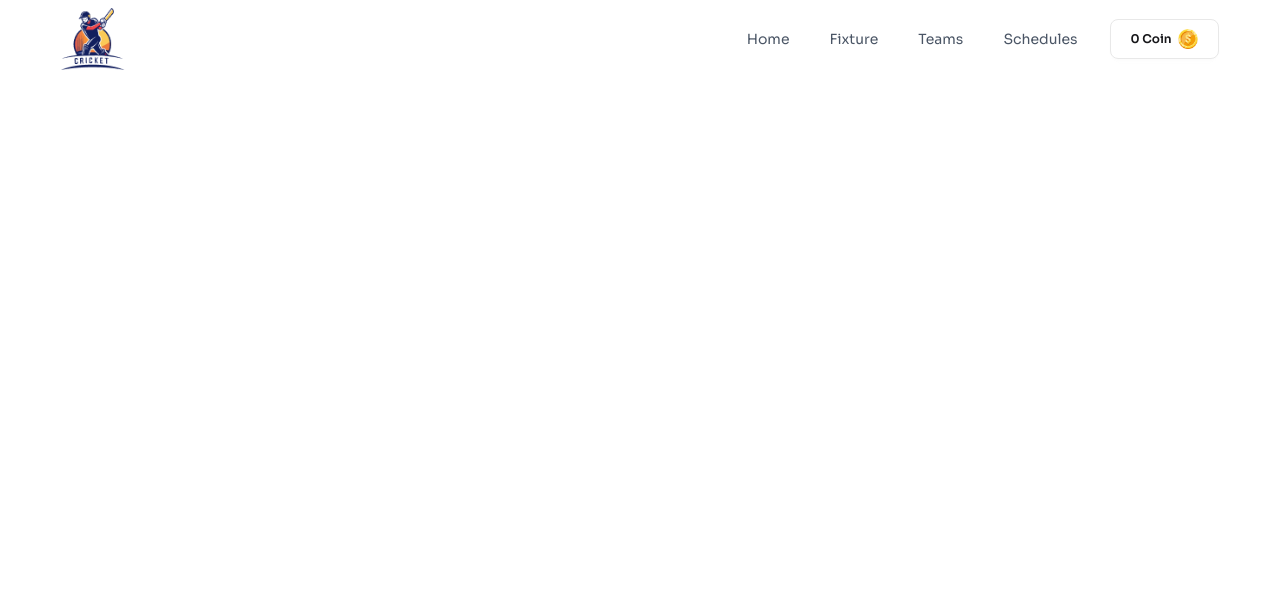
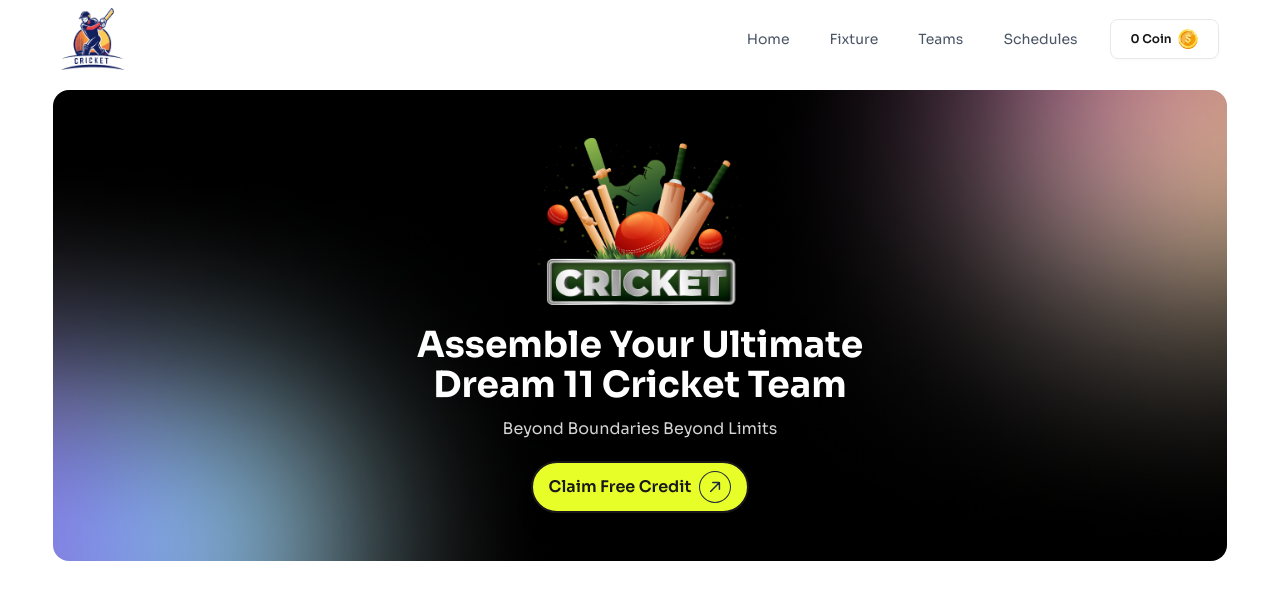
Before and after one commit to ornobsingh/DreamEleven-react, a React (Vite) app: page / in a window 1280 px wide. Shown: the top 600 px of the page. Built offline with nearby package versions, Linux system fonts and the light colour scheme.

Commit message:
adding hero section

```diff
--- a/src/App.jsx
+++ b/src/App.jsx
@@ -1,3 +1,4 @@
+import Hero from "./components/Hero/Hero";
 import Navbar from "./components/Navbar/Navbar";
 
 function App() {
@@ -5,6 +6,7 @@ function App() {
     <>
       <div className="w-11/12 mx-auto">
         <Navbar />
+        <Hero />
       </div>
     </>
   );
--- /dev/null
+++ b/src/components/Hero/Hero.css
@@ -0,0 +1,6 @@
+.hero {
+  background-image: url(../../assets/bg-shadow.png);
+  background-position: center;
+  background-repeat: no-repeat;
+  background-size: cover;
+}
--- /dev/null
+++ b/src/components/Hero/Hero.jsx
@@ -0,0 +1,40 @@
+// import heroBg from "../../assets/bg-shadow.png";
+import heroImg from "../../assets/banner-main.png";
+import "./Hero.css";
+
+export default function Hero() {
+  return (
+    <div>
+      <div className="hero bg-black rounded-2xl">
+        <div className="hero-content  ">
+          <div className="max-w-md flex flex-col items-center justify-center py-8 text-center ">
+            <img className="w-52 mb-5 rounded" src={heroImg} alt="" />
+            <h1 className="mb-3 text-4xl font-bold text-white">
+              Assemble Your Ultimate Dream 11 Cricket Team
+            </h1>
+            <p className="mb-5 text-neutral-300">
+              Beyond Boundaries Beyond Limits
+            </p>
+
+            <button
+              type="submit"
+              className="flex justify-center gap-2 items-center mx-auto shadow-xl text-md bg-[#E7FE29] hover:bg-[#e9fe29d7] duration-300 ease-in-out backdrop-blur-md lg:font-semibold isolation-auto before:absolute before:w-full before:transition-all before:duration-700 before:hover:w-full before:-left-full before:hover:left-0 before:rounded-full before:bg-emerald-500  before:-z-10 before:aspect-square before:hover:scale-150 before:hover:duration-700 relative z-10 px-4 py-2 overflow-hidden border-2 rounded-full group cursor-pointer"
+            >
+              Claim Free Credit
+              <svg
+                className="w-8 h-8 justify-end group-hover:rotate-90 group-hover:bg-gray-50 text-gray-50 ease-linear duration-300 rounded-full border border-gray-800  p-2 rotate-45"
+                viewBox="0 0 16 19"
+                xmlns="http://www.w3.org/2000/svg"
+              >
+                <path
+                  d="M7 18C7 18.5523 7.44772 19 8 19C8.55228 19 9 18.5523 9 18H7ZM8.70711 0.292893C8.31658 -0.0976311 7.68342 -0.0976311 7.29289 0.292893L0.928932 6.65685C0.538408 7.04738 0.538408 7.68054 0.928932 8.07107C1.31946 8.46159 1.95262 8.46159 2.34315 8.07107L8 2.41421L13.6569 8.07107C14.0474 8.46159 14.6805 8.46159 15.0711 8.07107C15.4616 7.68054 15.4616 7.04738 15.0711 6.65685L8.70711 0.292893ZM9 18L9 1H7L7 18H9Z"
+                  className="fill-gray-800 group-hover:fill-gray-800"
+                ></path>
+              </svg>
+            </button>
+          </div>
+        </div>
+      </div>
+    </div>
+  );
+}
--- a/src/components/Navbar/Navbar.jsx
+++ b/src/components/Navbar/Navbar.jsx
@@ -4,7 +4,7 @@ import coin  from "../../assets/dollar.png";
 export default function Navbar() {
   return (
     <div>
-      <div className="navbar bg-base-100">
+      <div className="navbar bg-base-100 mb-3">
         <div className="navbar-start">
           <div className="dropdown">
             <div tabIndex={0} role="button" className="btn btn-ghost lg:hidden">
```
